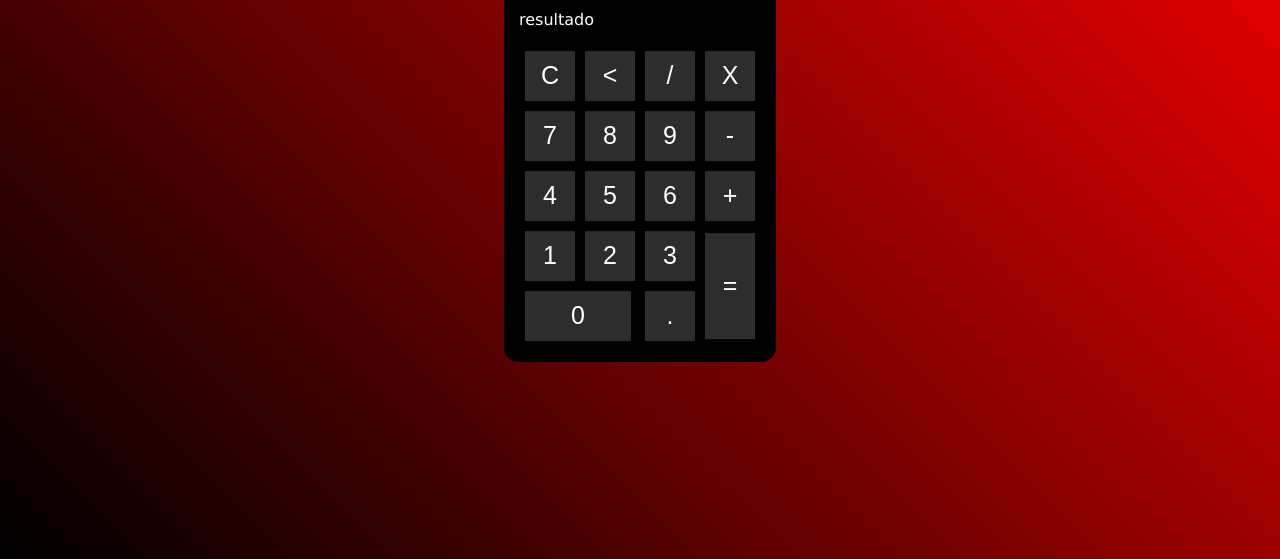
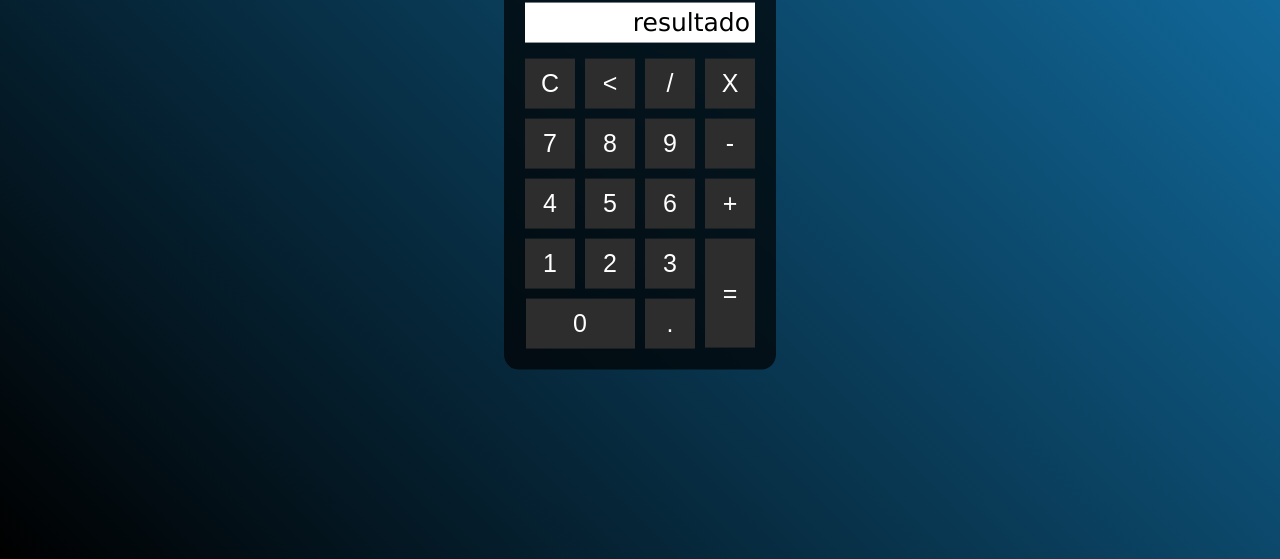
Before and after one commit to RobsonAndrade1/Calculadora-com-JavaScript, a plain HTML site: page index.html in a window 1280 px wide. Shown: the part 262-821 px from the top of the page. Drawn offline with Linux system fonts and the light colour scheme.

Commit message:
finalizando estilo

```diff
--- a/index.html
+++ b/index.html
@@ -37,10 +37,10 @@
                         <td><button class="botao">1</button></td>
                         <td><button class="botao">2</button></td>
                         <td><button class="botao">3</button></td>
-                        <td rowspan="2"><button class="botao" style="height:106px;">=</button></td>
+                        <td rowspan="2"><button class="botao" style="height:109px;">=</button></td>
                     </tr>
                     <tr>
-                        <td colspan="2"><button class="botao" style="width:106px;">0</button></td>
+                        <td colspan="2"><button class="botao" style="width: 109px;">0</button></td>
                         <td><button class="botao">.</button></td>
                     </tr>
                 </table>
--- a/style.css
+++ b/style.css
@@ -3,15 +3,16 @@ body {
     padding: 0;
 }
 .fundo {
-    background-image: linear-gradient(45deg,black,red);
+    background-image: linear-gradient(45deg,black,#1375AD);
     height: 100vh;
     color: white;
     font-family: 'Lucida Sans', 'Lucida Sans Regular', 'Lucida Grande', 'Lucida Sans Unicode', Geneva, Verdana, sans-serif;
+    text-align: center;
 }
 
 .calculadora {
     position: absolute;
-    background-color: black;
+    background-color: rgba(0, 0, 0, 0.7);
     top: 50%;
     left: 50%;
     transform: translate(-50%,-50%);
@@ -31,5 +32,19 @@ body {
 }
 
 .botao:hover {
-    background: black;
+    background: #020F17;
 }
+
+.botao:active {
+    background: #062639;
+}
+
+#resultado {
+    background: white;
+    height: 30px;
+    margin: 10px 06px;
+    color: black;
+    font-size: 25px;
+    text-align: right;
+    padding: 5px;
+}
```
